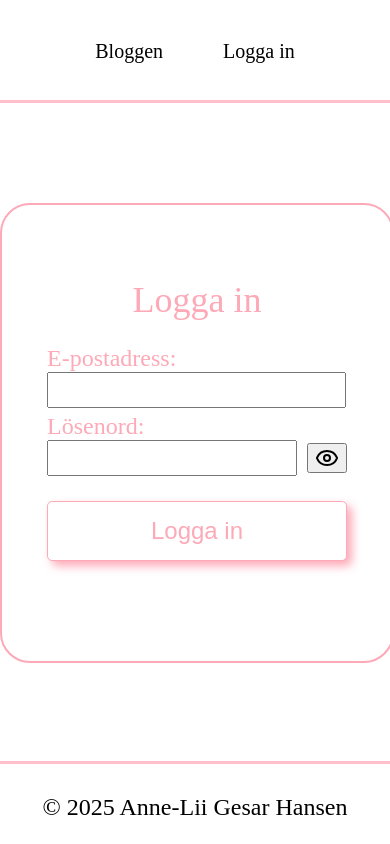
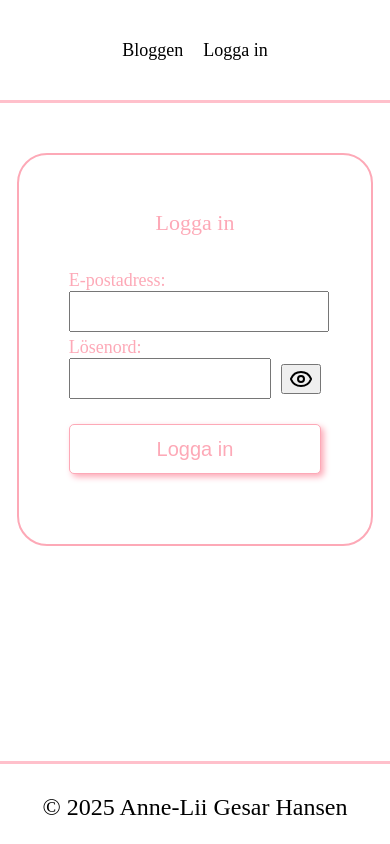
Before and after one commit to Anne-Lii/react_m3_spa_blog, a React (Vite) app: page /login in a window 390 px wide. Built offline with nearby package versions, Linux system fonts and the light colour scheme; a web font is replaced by a local one.

Commit message:
added css with mediaa query for smaller screens like mobile

```diff
--- a/src/components/Header.css
+++ b/src/components/Header.css
@@ -24,3 +24,11 @@ header ul li a{
     text-decoration: none;
     color: #000;
 }
+
+/*Layout and styling for smaller screens */
+@media (max-width: 768px) {
+    header ul li {
+        padding: 40px 10px;
+        font-size: 18px;
+    }
+}
--- a/src/pages/AdminPage.css
+++ b/src/pages/AdminPage.css
@@ -71,3 +71,10 @@
     color: red;
     margin-bottom: 10px;
 }
+
+/*Layout and styling for smaller screens */
+@media (max-width: 768px) {
+    .post_form {
+        width: 90%;
+    }
+}
--- a/src/pages/HomePage.css
+++ b/src/pages/HomePage.css
@@ -84,3 +84,48 @@
   font-size: 20px;
   text-decoration: none;
 }
+
+/*Layout and styling for smaller screens */
+@media (max-width: 768px) {
+  .home-container {
+    display: flex;
+    flex-direction: column;
+    padding: 10px;
+  }
+
+  .sidebar {
+    padding: 0 10px;
+    margin-bottom: 20px;
+  }
+
+  .sidebar.left {
+    order: 1;
+    padding: 0 10px;
+  }
+
+  .sidebar.right {
+    order: 2;
+    padding: 0 10px;
+  }
+
+  .content {
+    padding: 10px;
+    order: 3;
+  }
+
+  .home-container h1 {
+    font-size: 36px;
+  }
+
+  .home-container h2 {
+    font-size: 24px;
+  }
+
+  .left ul li {
+    padding-bottom: 10px;
+  }
+
+  .blog-post h2 {
+    margin: 30px 0 0 0;
+  }
+}
--- a/src/pages/LoginPage.css
+++ b/src/pages/LoginPage.css
@@ -11,7 +11,7 @@
     width: 75%;
     max-width: 400px;
     margin: auto;
-    color: crimson;
+    color: black;
     padding-bottom: 10px;
 }
 
@@ -62,10 +62,51 @@
     color: rgb(253, 169, 183);
     font-size: 24px;
     box-shadow: 5px 5px 10px rgb(253, 169, 183);
-
 }
 
 .login_btn:hover {
     cursor: pointer;
     box-shadow: none;
 }
+
+/*Layout and styling for smaller screens */
+@media (max-width: 768px){
+    .container_login {
+      width: 80%;
+      max-width: none;
+      margin: 50px auto;
+      padding: 20px;
+    }
+
+    .container_login h1 {
+      font-size: 22px;
+      padding: 20px 0;
+    }
+
+    .forminput {
+      max-width: 90%;
+      padding: 0;
+    }
+
+    .forminput label {
+      font-size: 18px;
+    }
+
+    .forminput input {
+      width: 100%;
+      height: 35px;
+      font-size: 16px;
+    }
+
+    .login_btn {
+      height: 50px;
+      font-size: 20px;
+      box-shadow: 3px 3px 6px rgb(253, 169, 183);
+    }
+
+    form {
+        width: 90%;
+        margin: auto;
+        padding-bottom: 50px;
+    }
+}
```
Lines whose indentation alone changed are shown as unchanged.
